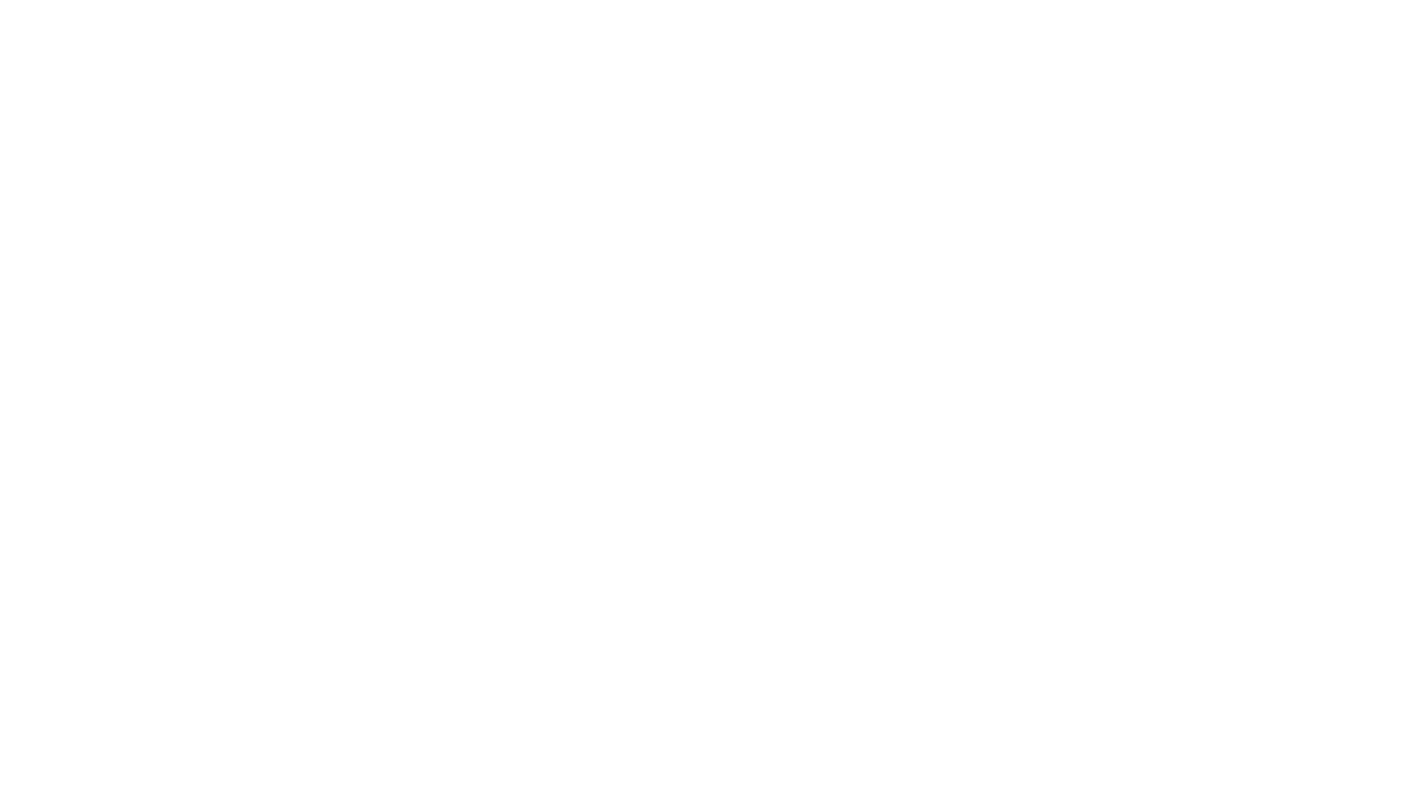
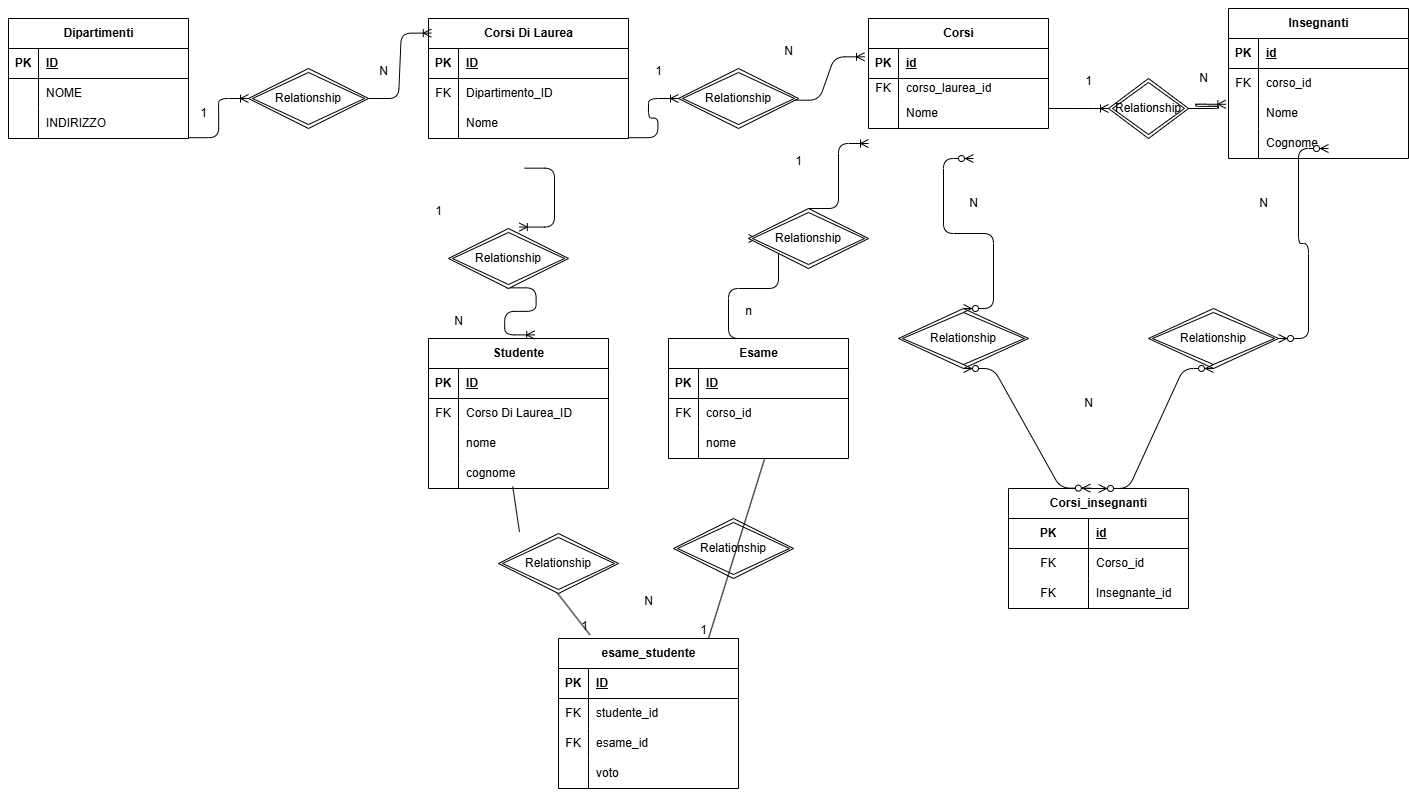
Before and after one commit to UmbertoCarbone/db-university, a plain HTML site: page index.html in a window 1280 px wide. Shown: the whole page, 1409 px wide, since content can reach past the window. Drawn offline with Linux system fonts and the light colour scheme.

```diff
--- a/index.html
+++ b/index.html
@@ -6,6 +6,6 @@
     <title>Document</title>
 </head>
 <body>
-    <img src="" alt="">
+    <img src="Università.png" alt="">
 </body>
 </html>
```
Also changed, not shown: Università.png (added), 2 other files.
